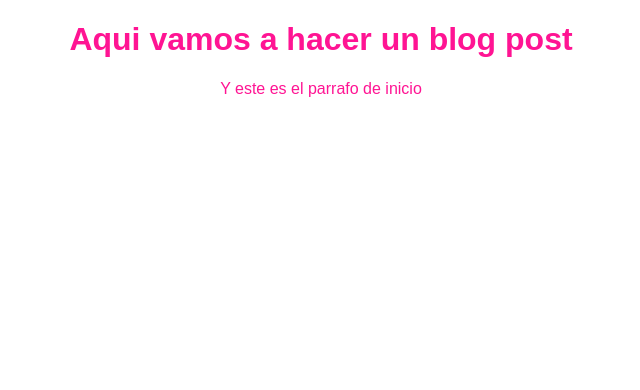
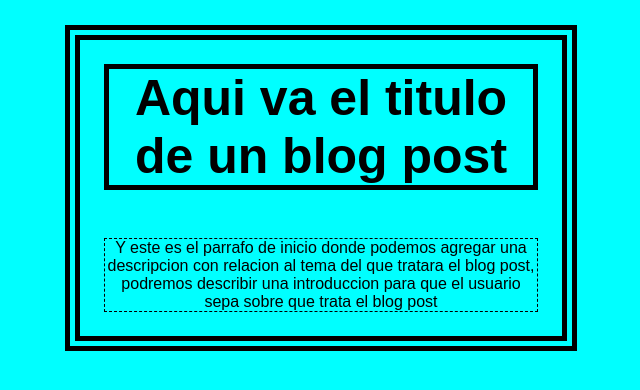
Before and after one commit to alexismorales11/juegos, a plain HTML site: page index.html in a window 1280 px wide. Shown: the whole page, without its empty margins (319-959 px from the left). Drawn offline with Linux system fonts and the light colour scheme.

Commit message:
nueva version con main agregado

```diff
--- a/css/estilos.css
+++ b/css/estilos.css
@@ -1,6 +1,32 @@
+*{
+    margin: 0;
+    background-color: aqua;
+    color: black;
+}
 body
 {
     color: deeppink;
     text-align: center;
     font-family: "Arial";
 }
+#container-main{
+    border: 15px double;
+    display: inline-block;
+}
+#header-main{
+    margin: 5%;
+    padding: none;
+    display: block;
+    border: 5px solid;
+}
+#header-main h1{
+    font-size: 50px;
+}
+#descripcion-blog-post{
+    margin: 5%;
+    border: 1px dashed;
+    display: inline-block;
+}
+#container-main-home{
+    margin: 25px 30%;
+}
--- a/index.html
+++ b/index.html
@@ -7,7 +7,20 @@
     <title>Documento</title>
 </head>
 <body>
-    <h1>Aqui vamos a hacer un blog post</h1>
-    <p>Y este es el parrafo de inicio</p>
+    <main id="container-main-home">
+        <div id="container-main">
+            <div id="header-main">
+                <h1>Aqui va el titulo de un blog post</h1>
+            </div>
+            <div id="descripcion-blog-post">
+                <p>Y este es el parrafo de inicio donde
+                podemos agregar una descripcion con
+                relacion al tema del que tratara el blog
+                post, podremos describir una introduccion
+            para que el usuario sepa sobre que trata
+        el blog post</p>
+            </div>
+        </div>
+    </main>
 </body>
 </html>
```
